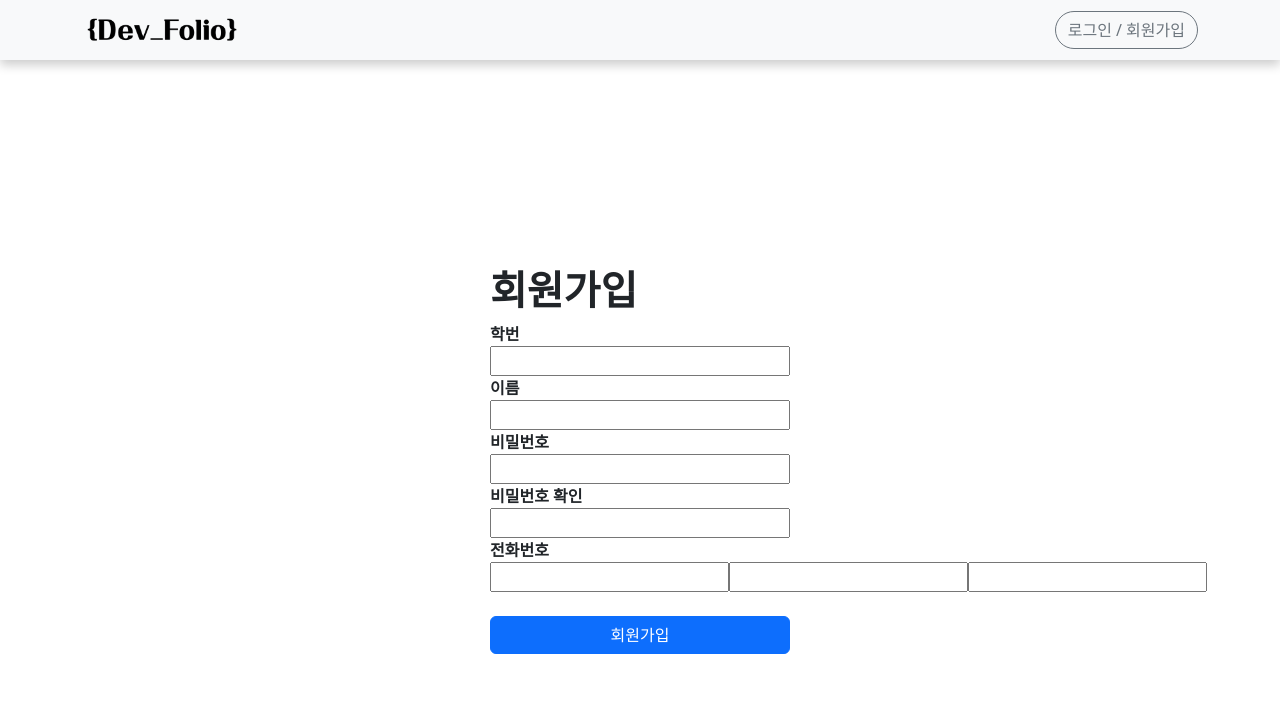
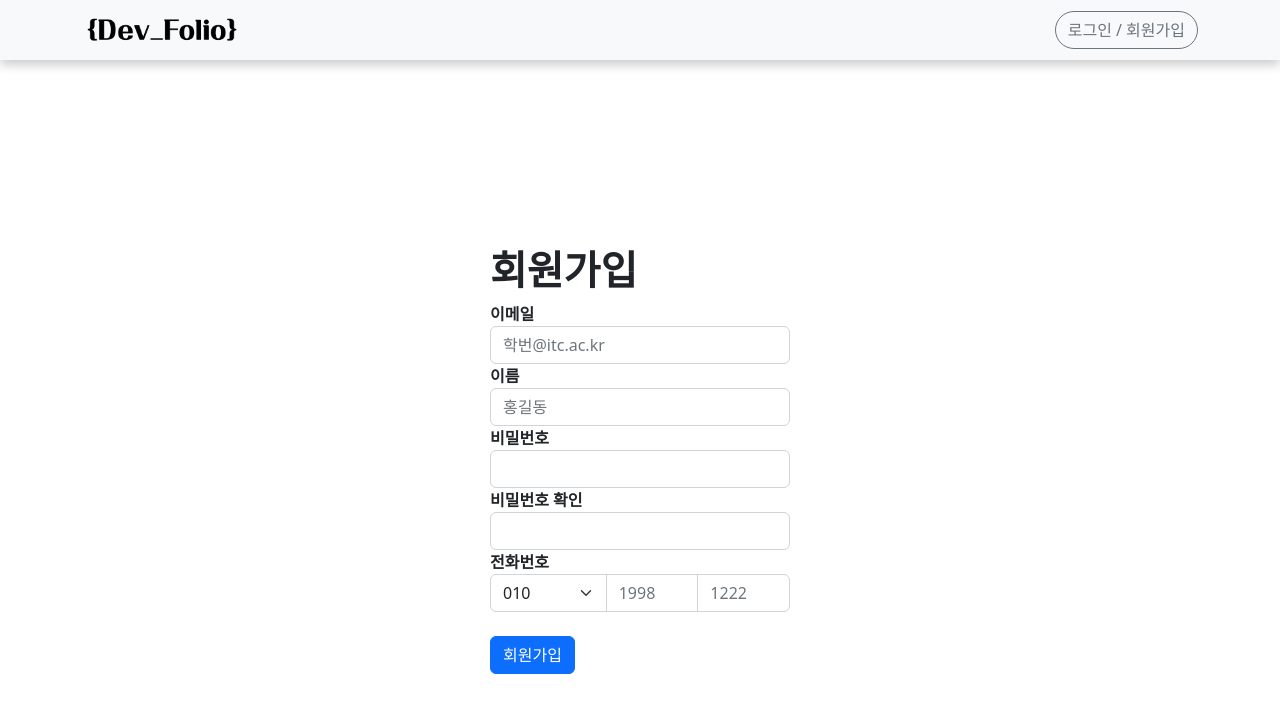
Before and after one commit to Dev-Folio/Dev_Folio-front, a Next.js app: page /signup in a window 1280 px wide. Shown: the top 712 px of the page. Built offline with nearby package versions, Linux system fonts and the light colour scheme.

Commit message:
회원가입도 올립니다

```diff
--- a/pages/login.tsx
+++ b/pages/login.tsx
@@ -126,10 +126,10 @@ export default function Login() {
               <Form>
                 {" "}
                 <Form.Group>
-                  <label>ID</label>
+                  <label>Email</label>
                   <Form.Control
                     type='text'
-                    placeholder='아이디'
+                    placeholder='학번@itc.ac.kr'
                     name='id'
                     value={inputs.id}
                     onChange={handleChange}
--- a/pages/signup.tsx
+++ b/pages/signup.tsx
@@ -1,59 +1,18 @@
-import React from "react";
-import { Button } from "react-bootstrap";
+import React, { useState } from "react";
+import { Button, Form, InputGroup } from "react-bootstrap";
+import { object, string } from "yup";
 import Header from "../components/Header";
-import { object, string } from "yup";
-import { useRouter } from "next/router";
-import axios, { AxiosError } from "axios";
-import { Values } from "../dto";
-import { FormikHelpers } from "formik";
 
 const schema = object({
   id: string().required("아이디를 입력해주세요"),
 });
 
 export default function SignUp() {
-  const router = useRouter();
+  const [mobile, setMobile] = useState("010");
 
-  const handleSubmit = async (
-    values: Values,
-    { setSubmitting, setErrors }: FormikHelpers<Values>
-  ) => {
-    setSubmitting(true);
-
-    console.log("submit!");
-    try {
-      const response = await axios.get(
-        `${process.env.NEXT_PUBLIC_API}/signup/check`,
-        {
-          params: { id: values.id },
-        }
-      );
-      console.log(response);
-      const status: number = response.data.status;
-      // id 사용 가능
-      if (status === 1700) {
-        router.push(`/auth/signup/info`, { query: { id: values.id } });
-      }
-      // id 중복
-      else if (status === 1701) {
-        setErrors({ id: "이미 사용중인 아이디입니다" });
-      }
-      // id 형식에 맞지 않음
-      else if (status === 1702) {
-        setErrors({ id: "아이디 형식에 맞지 않습니다" });
-      }
-    } catch (error) {}
-
-    setSubmitting(false);
-  };
-
-  function passwordCheck() {
-    let password = document.getElementById("password");
-    let passwordCheck = document.getElementById("passwordCheck");
-
-    if (!password == passwordCheck) {
-      alert("비밀번호를 다시 확인해주세요");
-    }
+  function onMobileSelect(e: React.ChangeEvent<HTMLSelectElement>) {
+    console.log(e.target.value);
+    setMobile(e.target.value);
   }
 
   return (
@@ -79,7 +38,6 @@ export default function SignUp() {
           <h1>
             <b>회원가입</b>
           </h1>
-          <div>
           <div
             style={{
               display: "flex",
@@ -88,43 +46,72 @@ export default function SignUp() {
               verticalAlign: "middle",
             }}
           >
+            <Form>
+              <Form.Group>
                 <label>
-                <b>학번</b>
+                  <b>이메일</b>
                 </label>
-              <input type='text' id='id' />
+                <Form.Control
+                  type='text'
+                  placeholder='학번@itc.ac.kr'
+                  name='id'
+                  // value={inputs.id}
+                  // onChange={handleChange}
+                />
+              </Form.Group>
+              <Form.Group>
                 <label>
                   <b>이름</b>
                 </label>
-              <input type='text' id='name' />
+                <Form.Control
+                  type='text'
+                  placeholder='홍길동'
+                  name='name'
+                  // value={inputs.id}
+                  // onChange={handleChange}
+                />
+              </Form.Group>
+              <Form.Group>
                 <label>
                   <b>비밀번호</b>
                 </label>
-              <input type='password' id='password' name='password' />
+                <Form.Control
+                  type='password'
+                  name='password'
+                  // value={inputs.id}
+                  // onChange={handleChange}
+                />
+              </Form.Group>
+              <Form.Group>
                 <label>
                   <b>비밀번호 확인</b>
                 </label>
-              <input type='password' id='passwordCheck' name='passwordCheck' />
+                <Form.Control
+                  type='password'
+                  name='passdwordcheck'
+                  // value={inputs.id}
+                  // onChange={handleChange}
+                />
+              </Form.Group>
+              <Form.Group>
                 <label>
                   <b>전화번호</b>
                 </label>
-              <div
-                style={{
-                  display: "flex",
-                  width: "300px",
-                  verticalAlign: "middle",
-                }}
-              >
-                <input type='text' id='d' />
-                <input type='text' id='c' />
-                <input type='text' id='s' />
-              </div>
+                <InputGroup>
+                  <Form.Select onChange={onMobileSelect}>
+                    <option value='010'>010</option>
+                    <option value='010'>011</option>
+                  </Form.Select>
+                  <Form.Control type='text' placeholder='1998' />
+                  <Form.Control type='text' placeholder='1222' />
+                </InputGroup>
+              </Form.Group>
               <br />
 
-              <Button variant='primary' onClick={passwordCheck()}>
+              <Button variant='primary' type='submit'>
                 회원가입
               </Button>
-            </div>
-            <div></div>
+            </Form>
           </div>
         </div>
       </div>
```
Lines whose indentation alone changed are shown as unchanged.
